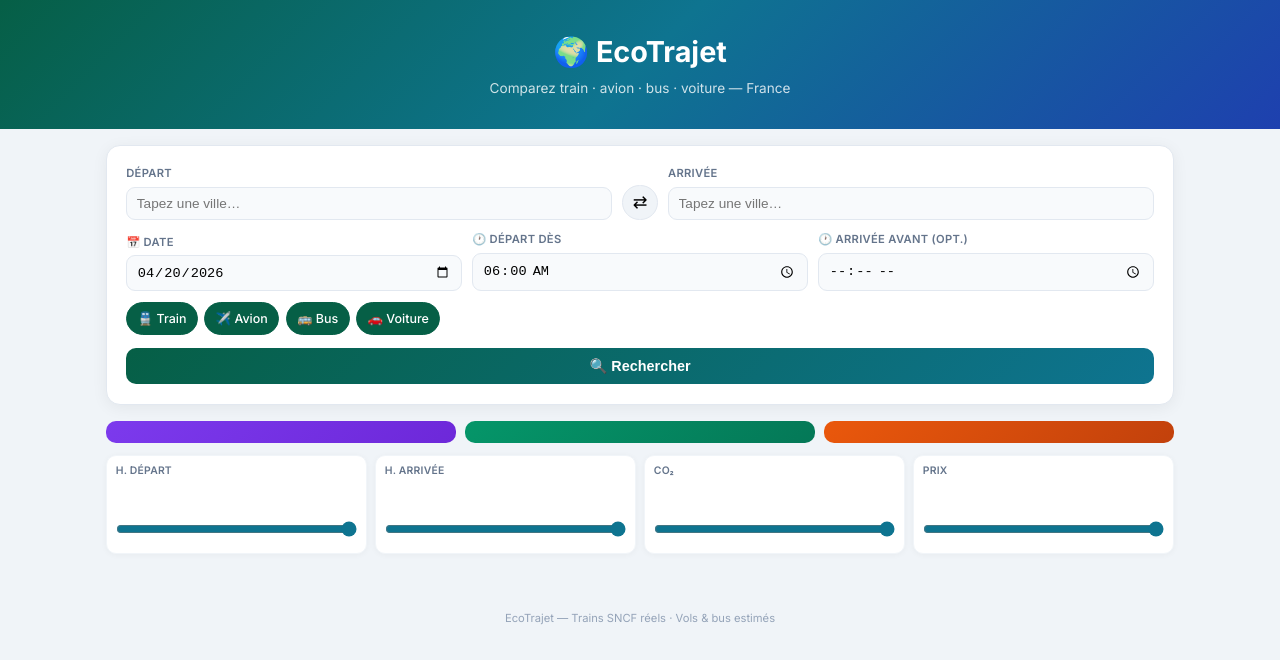
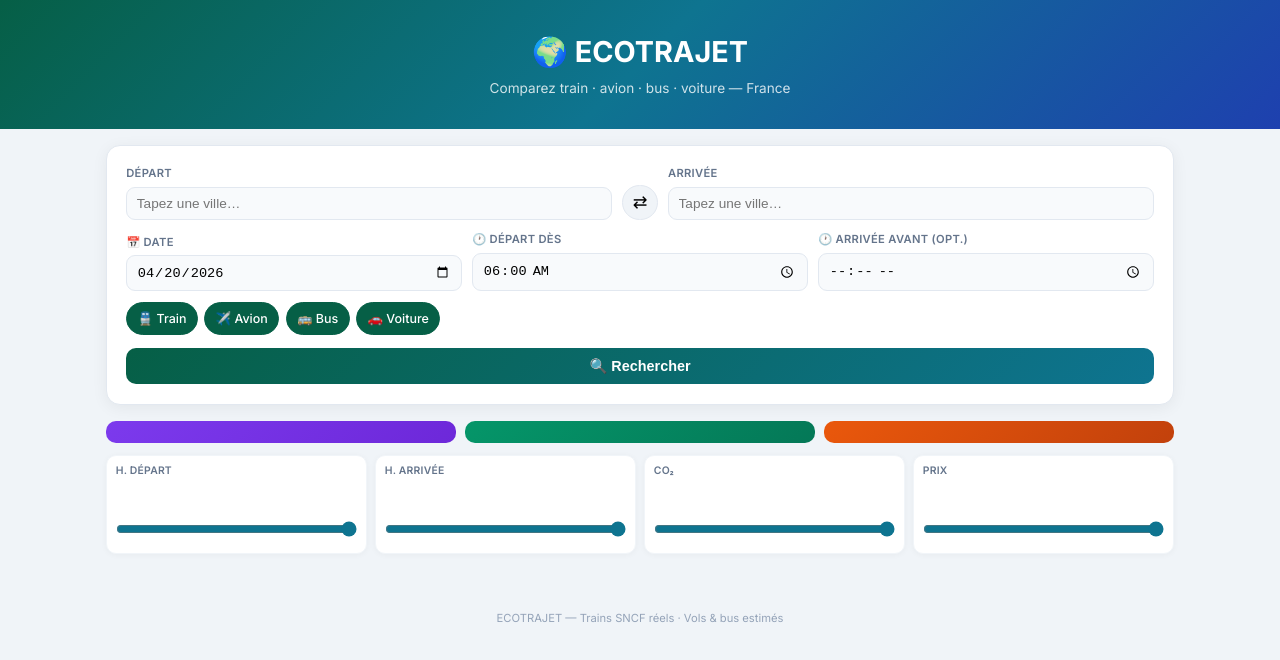
Before and after one commit to benoitthomas83-lang/ECOTRAJET, a website: page public/index.html in a window 1280 px wide. Drawn offline with Linux system fonts and the light colour scheme.

Commit message:
Update index.html

```diff
--- a/public/index.html
+++ b/public/index.html
@@ -3,7 +3,7 @@
 <head>
 <meta charset="UTF-8">
 <meta name="viewport" content="width=device-width, initial-scale=1.0">
-<title>EcoTrajet</title>
+<title>ECOTRAJET</title>
 <link href="https://fonts.googleapis.com/css2?family=Inter:wght@400;500;600;700&display=swap" rel="stylesheet">
 <style>
 *,*::before,*::after{box-sizing:border-box;margin:0;padding:0}
@@ -94,7 +94,7 @@ footer{text-align:center;padding:1.5rem;font-size:.7rem;color:#94a3b8}
 </style>
 </head>
 <body>
-<header><h1>🌍 EcoTrajet</h1><p class="subtitle">Comparez train · avion · bus · voiture — France</p></header>
+<header><h1>🌍 ECOTRAJET</h1><p class="subtitle">Comparez train · avion · bus · voiture — France</p></header>
 <main>
 <section id="sp">
   <div class="fr">
@@ -132,7 +132,7 @@ footer{text-align:center;padding:1.5rem;font-size:.7rem;color:#94a3b8}
   <div id="rl"></div>
 </section>
 </main>
-<footer><p>EcoTrajet — Trains SNCF réels · Vols & bus estimés</p></footer>
+<footer><p>ECOTRAJET — Trains SNCF réels · Vols & bus estimés</p></footer>
 <script src="app.js"></script>
 </body>
 </html>
```
